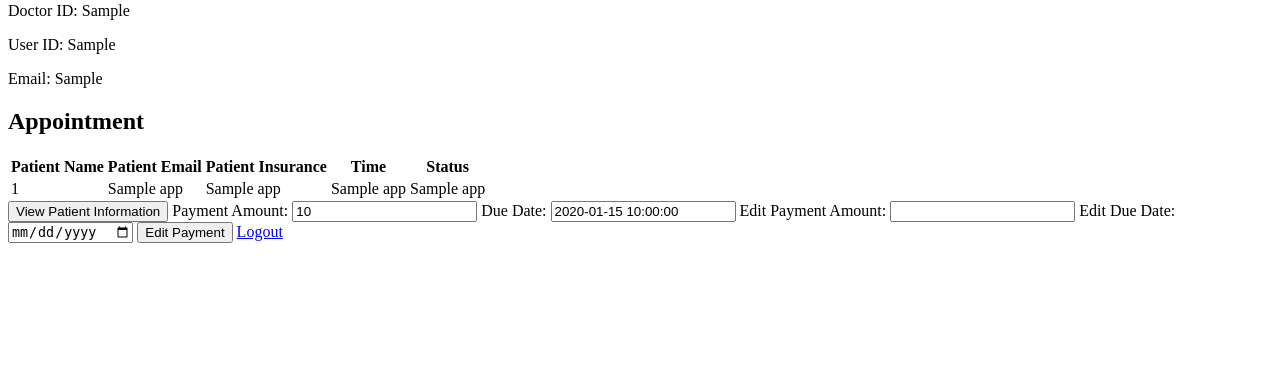
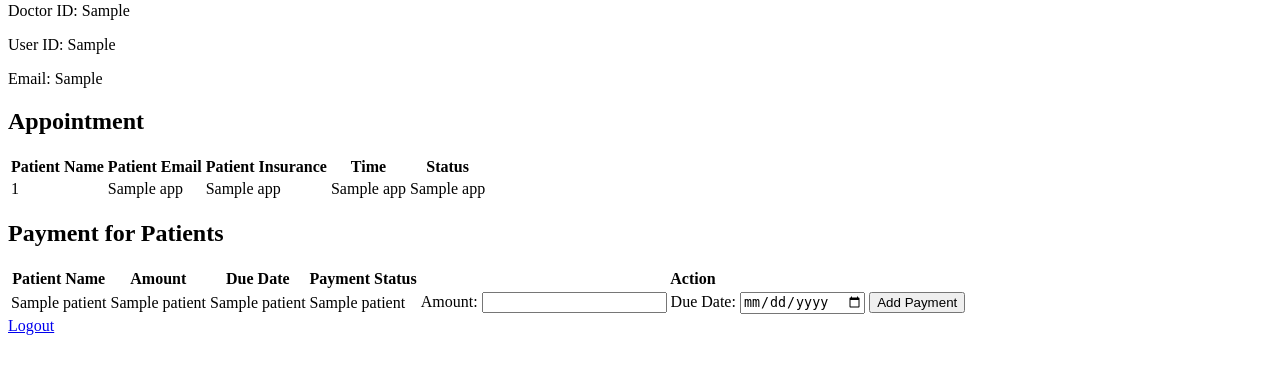
Before and after one commit to OliviaZ0826/4111-proj1-ReservationSystem, a Flask app: template templates/doctor_dashboard.html in a window 1280 px wide. Shown: the part 257-631 px from the top of the page. Run offline with Flask 3, Linux system fonts and the light colour scheme; the template is opened without the code that fills it: most values are stand-ins (such as "Sample title", 1, 10 or a date in 2020); parts of the project's set-up code (start-up, migrations or seed data) failed here and were passed over.

Commit message:
add payment work for doctor dashboard

```diff
--- a/server.py
+++ b/server.py
@@ -411,6 +411,14 @@ def doctor_dashboard(user_id):
 
     print(app_info)
 
+    patient_payment_query = text("""SELECT P.UserID, P.Patient_Name, RP.Amount, RP.due, RP.isPaid
+                                    FROM patient_assigned_account P
+                                    JOIN Holds H ON P.PatientID = H.PatientID
+                                    LEFT JOIN resp_payment RP ON P.PatientID = RP.PatientID
+                                    WHERE H.DoctorID = :doctor_id""")
+    patient_payment_info = g.conn.execute(patient_payment_query, {'doctor_id': doctor_id[0]}).fetchall()
+
+
     # Retrieve doctor's working location
     depart_id = doctor_info[2]
     location_query = text("SELECT * FROM Department WHERE DepartmentID = :depart_id")
@@ -418,7 +426,32 @@ def doctor_dashboard(user_id):
 
     print(location)
 
-    return render_template('doctor_dashboard.html', doctor_info=doctor_info, app_info=app_info)
+    return render_template('doctor_dashboard.html', doctor_info=doctor_info, app_info=app_info,
+                           patient_payment_info = patient_payment_info)
+
+@app.route('/add_payment/<int:user_id>', methods=['POST'])
+def add_payment(user_id):
+  if request.method == 'POST':
+    amount = request.form['amount']
+    due = request.form['dueDate']
+    doctor_user_id = request.form['doctor_user_id']
+
+    # need to modify the sql schema to general IDs automatically
+    try:
+      queryID = text("""SELECT P.PatientID FROM patient_assigned_account P WHERE P.UserID = :user_id""")
+      patient_id = g.conn.execute(queryID, {'user_id': user_id}).fetchone()
+
+      query = text("""INSERT INTO resp_payment (Amount, PatientID, due, isPaid) VALUES (:amount, :patient_id, :due, :isPaid)""")
+      params = {'amount': amount, 'patient_id': patient_id[0], 'due': due, 'isPaid': False}
+      g.conn.execute(query, params)
+      g.conn.commit()
+
+      return redirect('/doctor_dashboard/{}'.format(doctor_user_id))
+    except Exception as e:
+      print(e)
+      return redirect('/add_payment/{}'.format(user_id))
+
+  return redirect('/doctor_dashboard/{}'.format(doctor_user_id))
 
 
 
--- a/templates/doctor_dashboard.html
+++ b/templates/doctor_dashboard.html
@@ -47,35 +47,45 @@
         {% endif %}
     </div>
 
-    <!-- Button to view patient information -->
-    <button type="button" onclick="viewPatientInfo()">View Patient Information</button>
 
-    <!-- Editable payment and due time for the specific patient -->
-    <label for="payment_amount">Payment Amount:</label>
-    <input type="text" id="payment_amount" name="payment_amount" value="{{ selected_patient_payment.Amount }}" readonly>
+    <div>
+        <h2>Payment for Patients</h2>
+        {% if patient_payment_info %}
+            <table>
+                <tr>
+                    <th>Patient Name</th>
+                    <th>Amount</th>
+                    <th>Due Date</th>
+                    <th>Payment Status</th>
+                    <th>Action</th>
+                </tr>
+                {% for patient in patient_payment_info %}
+                    <tr>
+                        <td>{{ patient[1] }}</td>
+                        <td>{{ patient[2] }}</td>
+                        <td>{{ patient[3] }}</td>
+                        <td>{{ patient[4] }}</td>
+                        <td>
+                            <form action="{{ url_for('add_payment', user_id=patient[0]) }}" method="post">
 
-    <label for="due_date">Due Date:</label>
-    <input type="text" id="due_date" name="due_date" value="{{ selected_patient_payment.due }}" readonly>
+                                <label for="amount">Amount:</label>
+                                <input type="number" step="0.01" id="amount" name="amount" required>
 
-    <label for="edit_payment_amount">Edit Payment Amount:</label>
-    <input type="text" id="edit_payment_amount" name="edit_payment_amount">
+                                <label for="dueDate">Due Date:</label>
+                                <input type="date" id="dueDate" name="dueDate" required>
 
-    <label for="edit_due_date">Edit Due Date:</label>
-    <input type="date" id="edit_due_date" name="edit_due_date">
+                                <input type="hidden" name="doctor_user_id" value="{{ doctor_info[1] }}">
 
-    <button type="button" onclick="editPayment()">Edit Payment</button>
-
-    <script>
-        function viewPatientInfo() {
-            // Add logic to fetch and display patient information based on the selected appointment
-            alert('Patient information displayed successfully!');
-        }
-
-        function editPayment() {
-            // Add logic to edit payment details for the specific patient
-            alert('Payment details edited successfully!');
-        }
-    </script>
+                                <input type="submit" value="Add Payment">
+                            </form>
+                        </td>
+                    </tr>
+                {% endfor %}
+            </table>
+        {% else %}
+            <p>No Patient Payment information available.</p>
+        {% endif %}
+    </div>
 
     <a href="/login_doctor">Logout</a>
 </body>
```
